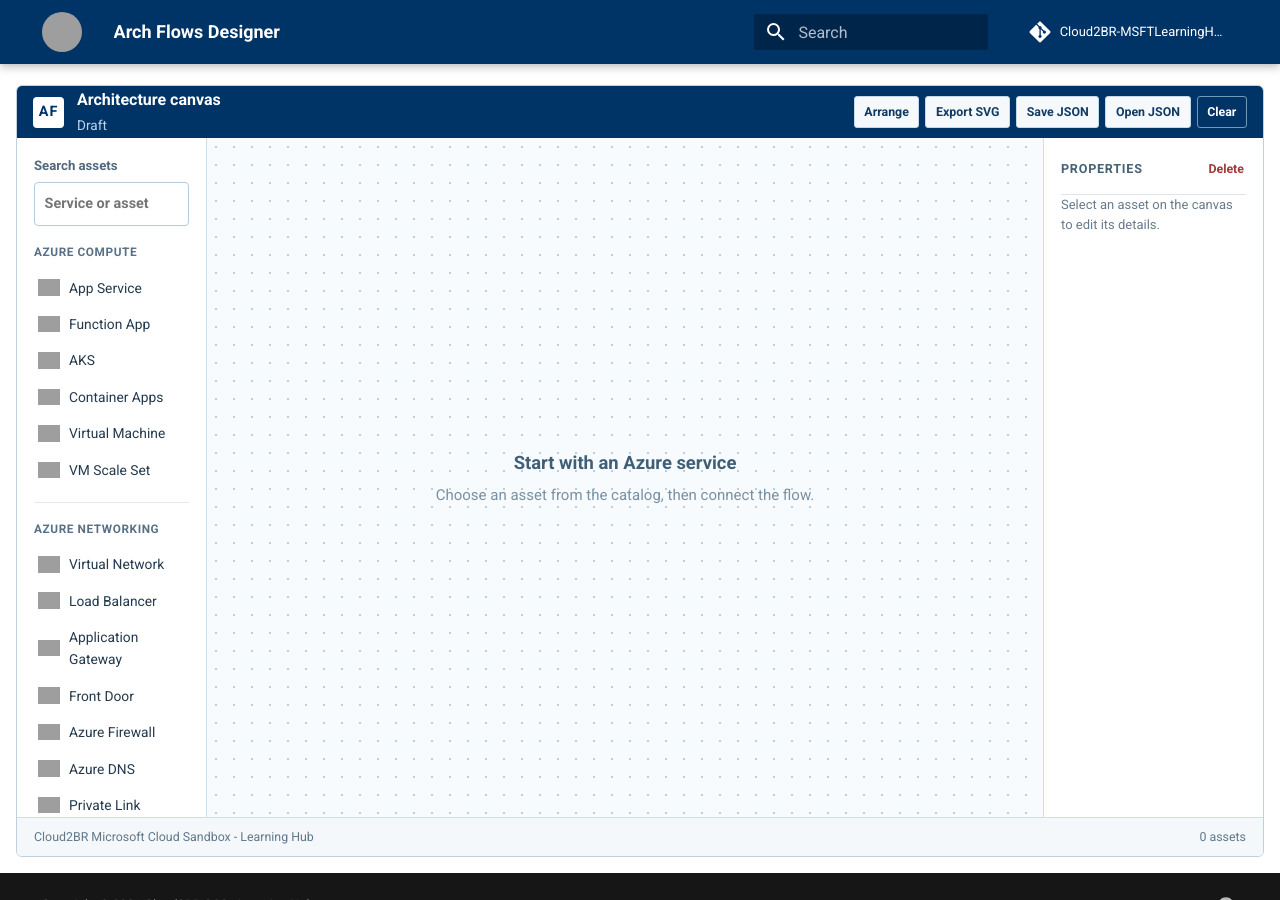
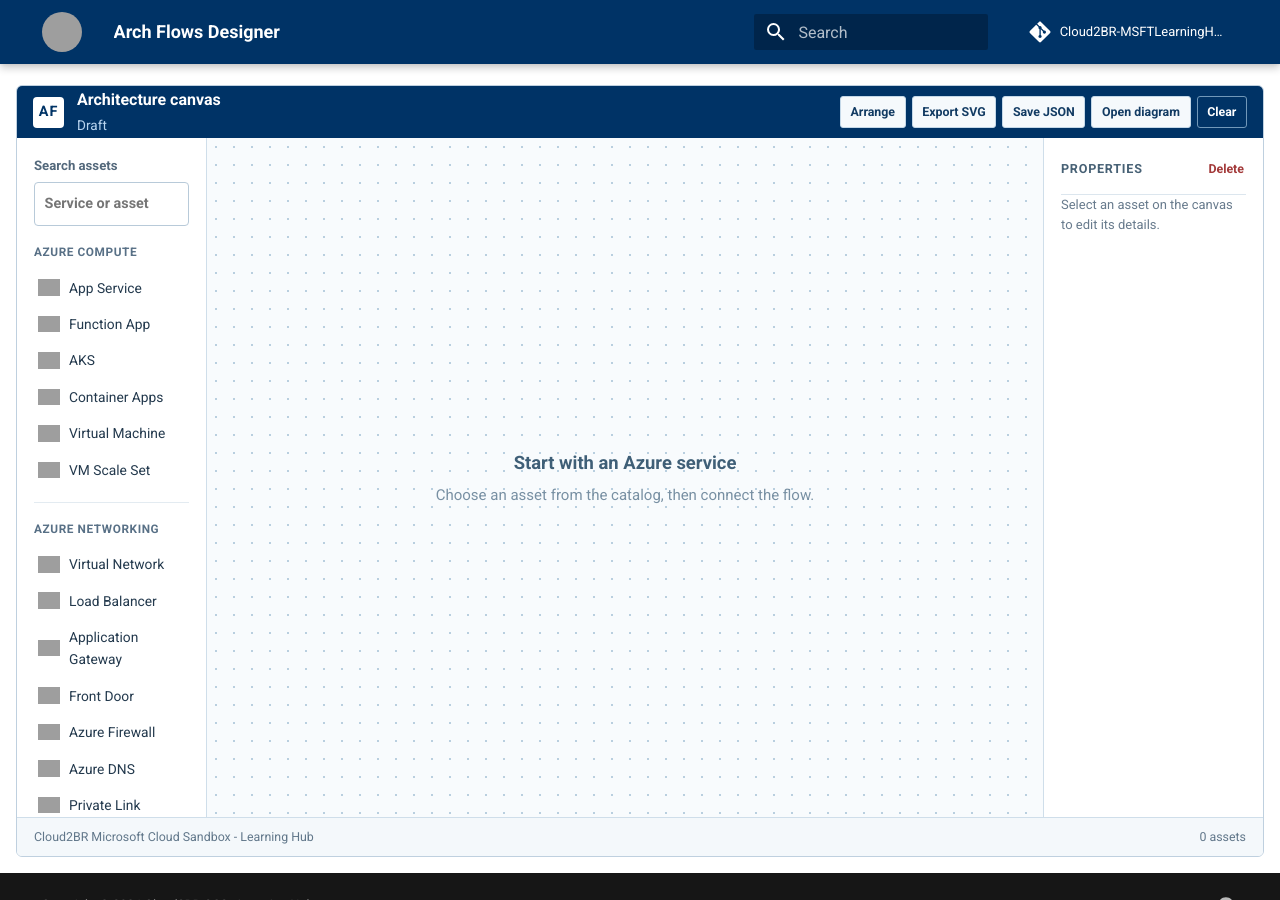
Before and after one commit to Cloud2BR-MSFTLearningHub/arch-flows-designer, an MkDocs documentation site: the page built from docs/index.md, in a window 1280 px wide and 900 px high, cut to the strip 0-900 px from the top of the window. Built offline with MkDocs 1.6.1 and Material for MkDocs 9.7.7, drawn with Linux system fonts in a browser that asks for light colours; comment, search, counter and statistics services are not loaded; part of the change alters nothing that is shown; grey boxes are pictures that could not be loaded.

Commit message:
Import draw.io compatible diagrams

```diff
--- a/docs/assets/js/designer.js
+++ b/docs/assets/js/designer.js
@@ -297,11 +297,78 @@ document.addEventListener("DOMContentLoaded", () => {
   }
   document.querySelector("#save-diagram").addEventListener("click", () => { download("arch-flow-diagram.json", JSON.stringify(diagram, null, 2), "application/json"); status.textContent = "JSON saved"; });
   document.querySelector("#load-diagram").addEventListener("click", () => document.querySelector("#load-input").click());
-  document.querySelector("#load-input").addEventListener("change", (event) => {
-    const file = event.target.files[0]; if (!file) return;
-    const reader = new FileReader();
-    reader.onload = () => { try { const next = JSON.parse(reader.result); if (!Array.isArray(next.nodes) || !Array.isArray(next.edges)) throw new Error(); diagram = next; selectedId = null; markDirty("Diagram loaded"); render(); } catch { status.textContent = "Invalid diagram file"; } };
-    reader.readAsText(file);
+  function iconForDrawioCell(label, style) {
+    const source = `${label} ${style}`.toLowerCase();
+    const matchedAsset = assets.find((asset) => source.includes(asset.name.toLowerCase()));
+    if (matchedAsset) return matchedAsset.icon;
+    const keywords = [["kubernetes", "aks"], ["function", "functions"], ["virtualmachine", "vm"], ["database", "database"], ["server", "server"], ["cloud", "internet"], ["user", "user"]];
+    const matchedKeyword = keywords.find(([keyword]) => source.includes(keyword));
+    return matchedKeyword ? matchedKeyword[1] : "external";
+  }
+  function cellLabel(cell) {
+    const wrapper = cell.parentElement?.tagName === "object" ? cell.parentElement : null;
+    const raw = wrapper?.getAttribute("label") || cell.getAttribute("value") || "Untitled asset";
+    const holder = document.createElement("div");
+    holder.innerHTML = raw.replace(/<br\s*\/?>/gi, " ");
+    return (holder.textContent || "Untitled asset").trim().slice(0, 42);
+  }
+  async function inflateDrawio(content) {
+    const encoded = decodeURIComponent(content.trim());
+    const binary = atob(encoded.replace(/-/g, "+").replace(/_/g, "/"));
+    const bytes = Uint8Array.from(binary, (character) => character.charCodeAt(0));
+    if (!window.DecompressionStream) throw new Error("Compressed draw.io files are not supported in this browser.");
+    const stream = new Blob([bytes]).stream().pipeThrough(new DecompressionStream("deflate-raw"));
+    return new Response(stream).text();
+  }
+  async function drawioDocumentXml(content) {
+    const parsed = new DOMParser().parseFromString(content, "text/xml");
+    const diagramElement = parsed.querySelector("mxfile > diagram");
+    if (!diagramElement) return content;
+    const embeddedGraph = diagramElement.querySelector("mxGraphModel");
+    return embeddedGraph ? embeddedGraph.outerHTML : inflateDrawio(diagramElement.textContent);
+  }
+  async function parseDrawioDiagram(content) {
+    const xml = await drawioDocumentXml(content);
+    const documentXml = new DOMParser().parseFromString(xml, "text/xml");
+    if (documentXml.querySelector("parsererror")) throw new Error("Invalid draw.io XML");
+    const cells = [...documentXml.querySelectorAll("mxCell")];
+    const importedNodes = [];
+    const idMap = new Map();
+    cells.filter((cell) => cell.getAttribute("vertex") === "1").forEach((cell) => {
+      const geometry = cell.querySelector(":scope > mxGeometry");
+      if (!geometry) return;
+      const label = cellLabel(cell);
+      const style = cell.getAttribute("style") || "";
+      const node = {
+        id: uid(), label, type: "Imported", icon: iconForDrawioCell(label, style), environment: "Production", notes: "Imported from draw.io",
+        x: Math.max(8, Number(geometry.getAttribute("x")) || 40), y: Math.max(8, Number(geometry.getAttribute("y")) || 40)
+      };
+      importedNodes.push(node);
+      idMap.set(cell.getAttribute("id"), node.id);
+    });
+    const importedEdges = cells.filter((cell) => cell.getAttribute("edge") === "1").map((cell) => ({
+      id: uid(), from: idMap.get(cell.getAttribute("source")), to: idMap.get(cell.getAttribute("target"))
+    })).filter((edge) => edge.from && edge.to);
+    if (!importedNodes.length) throw new Error("No diagram assets were found");
+    return { version: 1, nodes: importedNodes, edges: importedEdges };
+  }
+  document.querySelector("#load-input").addEventListener("change", async (event) => {
+    const file = event.target.files[0];
+    event.target.value = "";
+    if (!file) return;
+    try {
+      const content = await file.text();
+      const isNative = file.name.toLowerCase().endsWith(".json") || content.trim().startsWith("{");
+      const next = isNative ? JSON.parse(content) : await parseDrawioDiagram(content);
+      if (!Array.isArray(next.nodes) || !Array.isArray(next.edges)) throw new Error("Unsupported diagram structure");
+      diagram = next;
+      selectedId = null;
+      connectingFrom = null;
+      markDirty(isNative ? "JSON diagram loaded" : "draw.io diagram imported");
+      render();
+    } catch (error) {
+      status.textContent = error.message || "Unable to import this diagram";
+    }
   });
   document.querySelector("#export-svg").addEventListener("click", () => {
     const width = Math.max(stage.clientWidth, 800); const height = Math.max(stage.clientHeight, 540);
--- a/docs/index.md
+++ b/docs/index.md
@@ -16,8 +16,8 @@ Last updated: 2026-07-31
       <button class="tool-button" type="button" id="auto-layout">Arrange</button>
       <button class="tool-button" type="button" id="export-svg">Export SVG</button>
       <button class="tool-button" type="button" id="save-diagram">Save JSON</button>
-      <button class="tool-button" type="button" id="load-diagram">Open JSON</button>
-      <input id="load-input" type="file" accept="application/json" hidden>
+      <button class="tool-button" type="button" id="load-diagram">Open diagram</button>
+      <input id="load-input" type="file" accept="application/json,.json,.drawio,.dio,.xml,text/xml,application/xml" hidden>
       <button class="tool-button tool-button--danger" type="button" id="clear-diagram">Clear</button>
     </div>
   </section>
```
